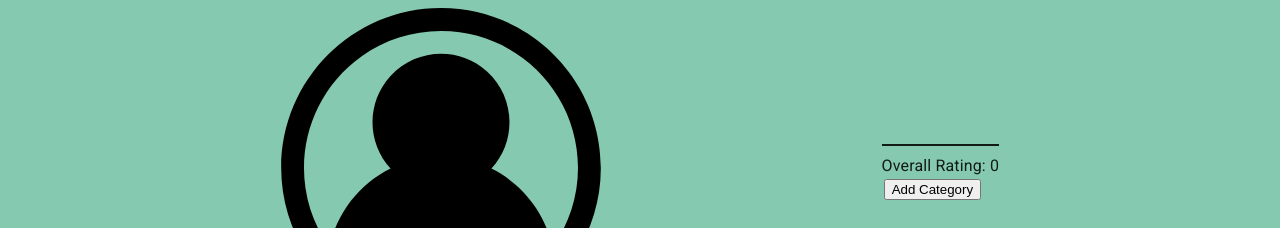
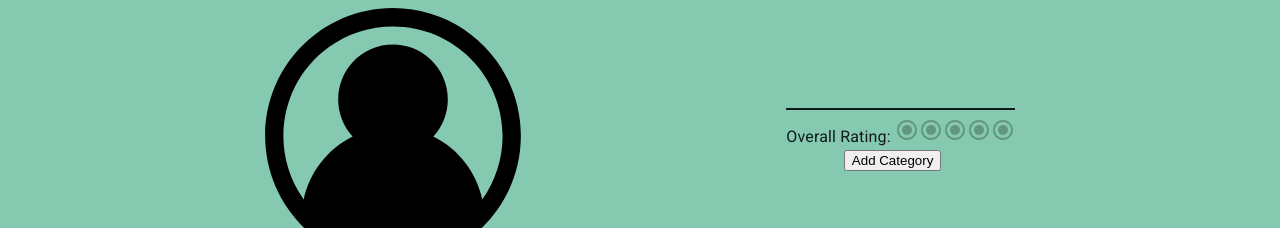
Before and after one commit to jrbeutler/rating-project-frontend, a React (Create React App) app: page / in a window 1280 px wide. Shown: the top 228 px of the page. Built offline with nearby package versions, Linux system fonts and the light colour scheme; no server answers; sample sign-in values are in the browser's storage.

Commit message:
Update score to Rating component

```diff
--- a/src/pages/Account/Account.tsx
+++ b/src/pages/Account/Account.tsx
@@ -12,8 +12,8 @@ import {
   getRatingsCreated,
 } from "../../utils/requests/Rating";
 import { getCurrentUser } from "../../utils/requests/User";
-import {ReactComponent} from "*.svg";
-import {render} from "@testing-library/react";
+import { Rating } from '@material-ui/lab';
+import { RadioButtonChecked } from '@material-ui/icons';
 
 type CategoryAverages = [{
   name: string;
@@ -48,7 +48,7 @@ const useStyles = makeStyles(() =>
       paddingTop: '0.5rem',
     },
     profileImage: {
-      width: '20rem',
+      width: '16rem',
       height: 'auto',
     },
     name: {
@@ -136,7 +136,7 @@ const Account: React.FC = () => {
         <article>
           <Typography variant='h1' className={classes.name}>{userContext.currentUser.firstname} {userContext.currentUser.lastname}</Typography>
           <Typography variant='h2' className={classes.role}>{userContext.currentUser.role}</Typography>
-          <Typography className={classes.rating}>Overall Rating: {overallRating}</Typography>
+          <Typography className={classes.rating}>Overall Rating: <Rating name="overallRating" defaultValue={overallRating} precision={0.1} icon={<RadioButtonChecked fontSize="inherit"/>} readOnly/></Typography>
           <NavLink exact to='/addCategory' className={classes.link}>
             <button>Add Category</button>
           </NavLink>
@@ -150,7 +150,7 @@ const Account: React.FC = () => {
             {(averageCategoryRatings && averageCategoryRatings.length > 0) &&
               averageCategoryRatings.map(categoryAverage => {
                 return <Typography key={categoryAverage.categoryID}>
-                  <NavLink exact to={'/category/' + categoryAverage.categoryID}>{categoryAverage.name}: {categoryAverage.average}</NavLink>
+                  <NavLink exact to={'/category/' + categoryAverage.categoryID}>{categoryAverage.name}: </NavLink><Rating name="categoryRating" defaultValue={categoryAverage.average} precision={0.1} icon={<RadioButtonChecked fontSize="inherit"/>} readOnly/>
                 </Typography>
               })
             }
```
